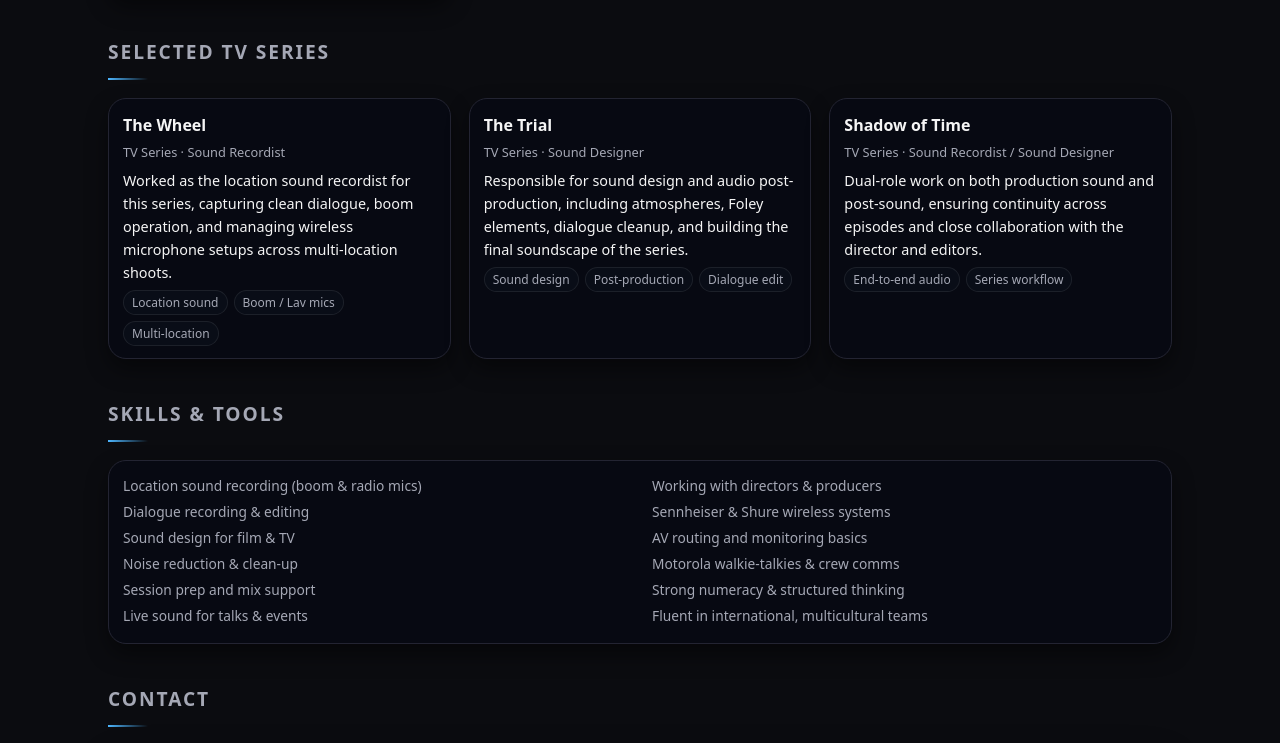
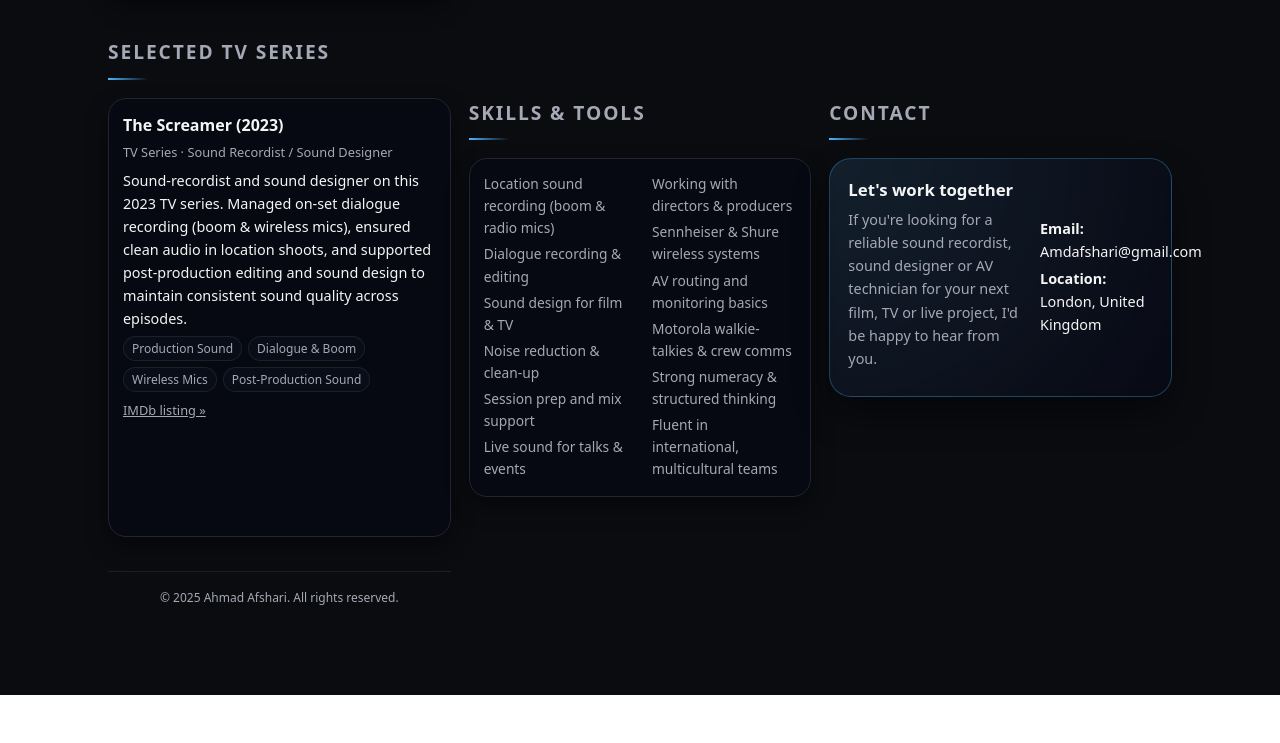
Before and after one commit to amdafshari-dot/afshari-portfolio, a plain HTML site: page index.html in a window 1280 px wide. Shown: the part 1385-2128 px from the top of the page. After the commit the page ends 2080 px from the top, so only its background shows below. Drawn offline with Linux system fonts and the light colour scheme.

Commit message:
Update index.html

```diff
--- a/index.html
+++ b/index.html
@@ -598,52 +598,24 @@
   <div class="grid">
 
     <!-- SERIES 1 -->
-    <article class="card">
-      <h3>The Wheel</h3>
-      <div class="card-meta">TV Series · Sound Recordist</div>
-      <p>
-        Worked as the location sound recordist for this series, capturing clean
-        dialogue, boom operation, and managing wireless microphone setups across
-        multi-location shoots.
-      </p>
-      <div class="tag-row">
-        <span class="tag">Location sound</span>
-        <span class="tag">Boom / Lav mics</span>
-        <span class="tag">Multi-location</span>
-      </div>
-    </article>
-
-    <!-- SERIES 2 -->
-    <article class="card">
-      <h3>The Trial</h3>
-      <div class="card-meta">TV Series · Sound Designer</div>
-      <p>
-        Responsible for sound design and audio post-production, including atmospheres,
-        Foley elements, dialogue cleanup, and building the final soundscape of the series.
-      </p>
-      <div class="tag-row">
-        <span class="tag">Sound design</span>
-        <span class="tag">Post-production</span>
-        <span class="tag">Dialogue edit</span>
-      </div>
-    </article>
-
-    <!-- SERIES 3 -->
-    <article class="card">
-      <h3>Shadow of Time</h3>
-      <div class="card-meta">TV Series · Sound Recordist / Sound Designer</div>
-      <p>
-        Dual-role work on both production sound and post-sound, ensuring continuity
-        across episodes and close collaboration with the director and editors.
-      </p>
-      <div class="tag-row">
-        <span class="tag">End-to-end audio</span>
-        <span class="tag">Series workflow</span>
-      </div>
-    </article>
-
+   <article class="card">
+  <h3>The Screamer (2023)</h3>
+  <div class="card-meta">TV Series · Sound Recordist / Sound Designer</div>
+  <p>
+    Sound-recordist and sound designer on this 2023 TV series. Managed on-set dialogue recording (boom & wireless mics), ensured clean audio in location shoots, and supported post-production editing and sound design to maintain consistent sound quality across episodes.
+  </p>
+  <div class="tag-row">
+    <span class="tag">Production Sound</span>
+    <span class="tag">Dialogue & Boom</span>
+    <span class="tag">Wireless Mics</span>
+    <span class="tag">Post-Production Sound</span>
   </div>
-</section>
+  <p style="margin-top:8px; font-size:0.8rem; color:#a5a8b5;">
+    <a href="https://www.imdb.com/title/tt27727658/" target="_blank" rel="noopener" style="color: inherit; text-decoration: underline;">
+      IMDb listing »
+    </a>
+  </p>
+</article>
 
 
     <section id="skills">
```
